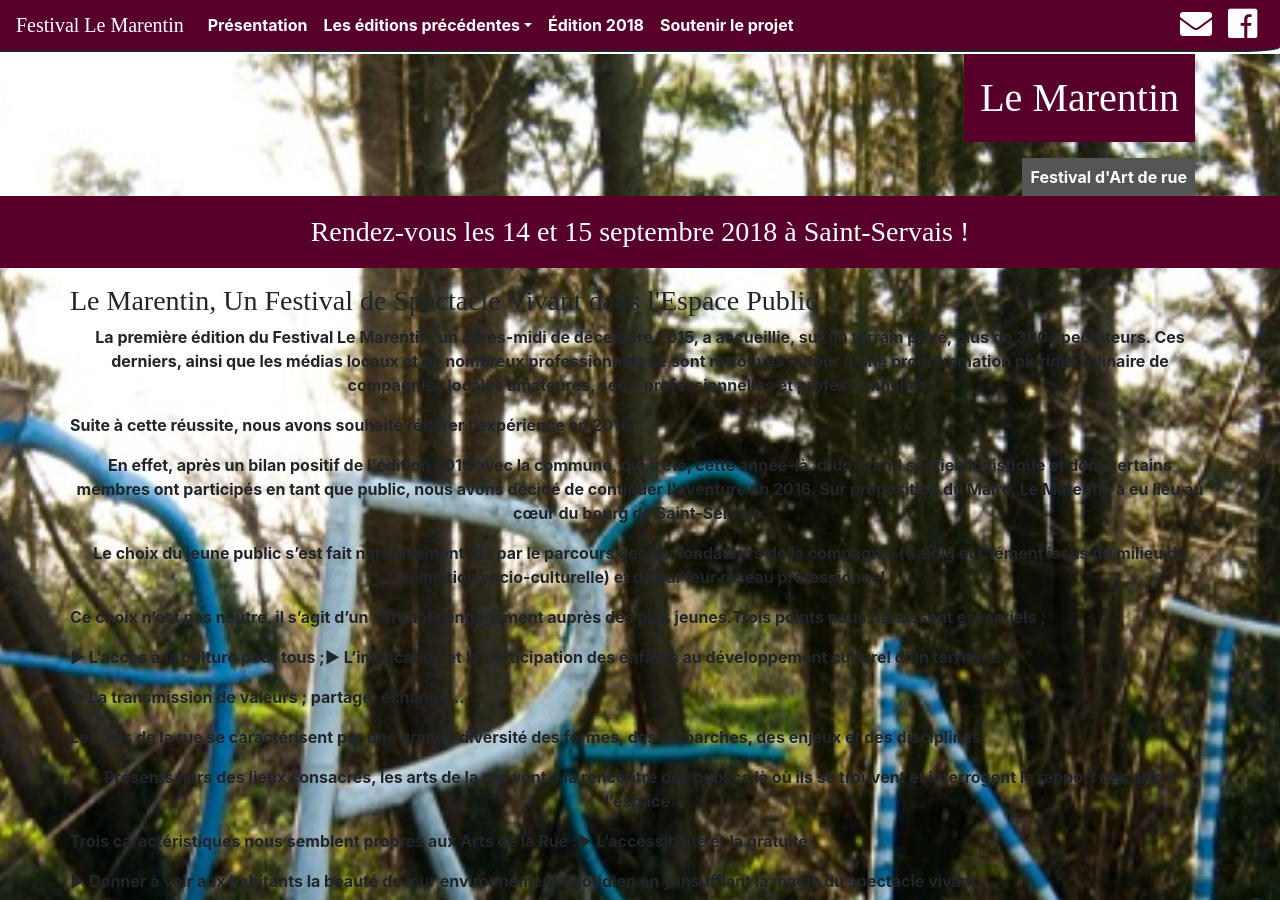
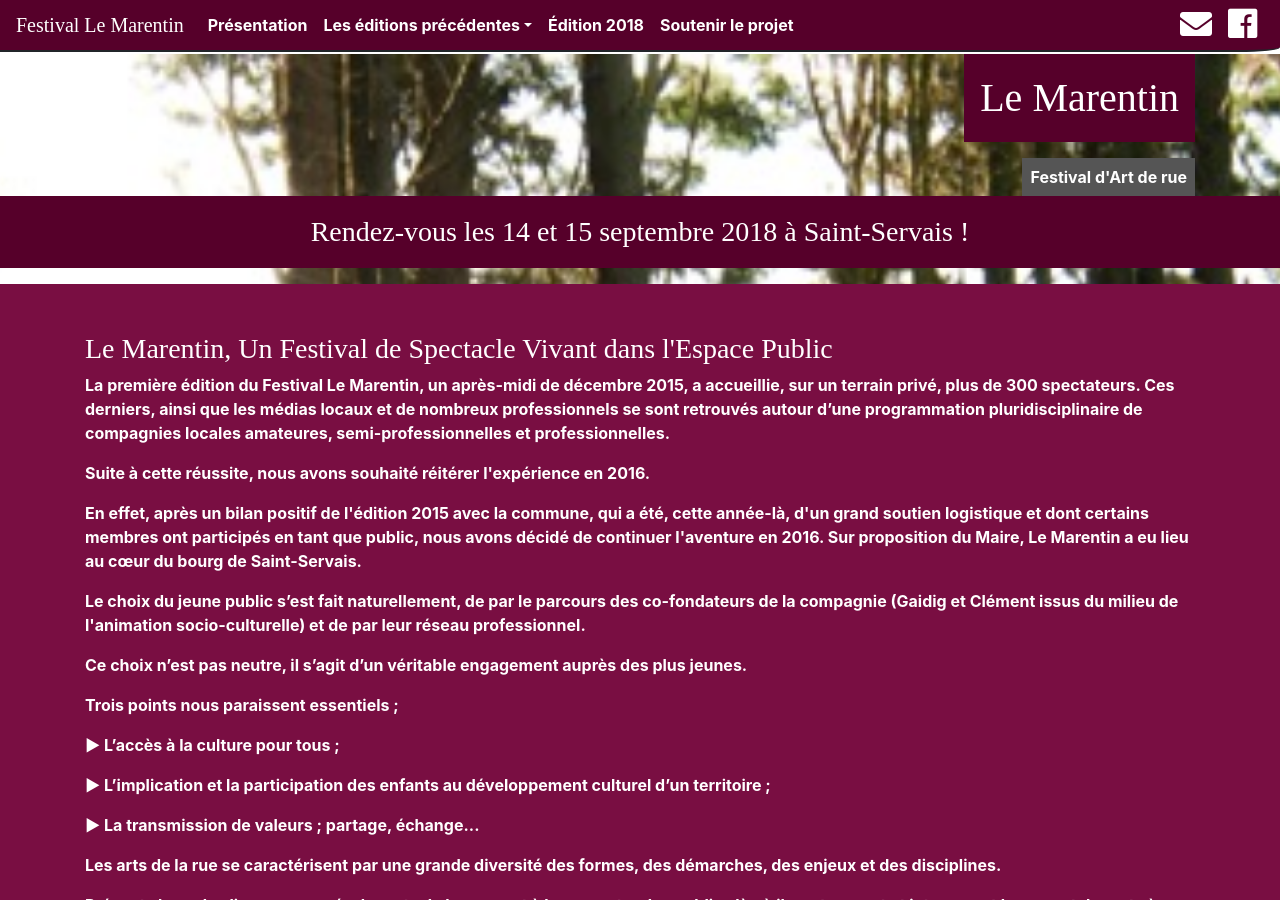
Before and after one commit to tibodut/marentin, a Jekyll site: the page built from index.html, in a window 1280 px wide and 900 px high. Built offline with Jekyll 4.4.1, drawn with Linux system fonts in a browser that asks for light colours; nearby versions of some CDN libraries; some web fonts are replaced.

Commit message:
Update index.html

```diff
--- a/index.html
+++ b/index.html
@@ -14,11 +14,8 @@ layout: default
  <div class="text-center"><h3 class="mt-auto mb-3 p-3 bg-primary text-light">Rendez-vous les 14 et 15 septembre 2018 à Saint-Servais !</h3>
 </div>
 
-    <div style="text-align:center;" background-color: rgba(255,255,255,.7>
-<div style="margin 16px 0px 8px;">
-
-<div id="le-marentin" class="container" text-justify padding-top padding-bottom>
-    <div class="row">
+<div id="le-marentin" class="bg-secondary padding-top padding-bottom text-white py-5">
+    <div class="container">
 
     <h3>Le Marentin, Un Festival de Spectacle Vivant dans l'Espace Public</h3>
 <p> La première édition du Festival Le Marentin, un après-midi de décembre 2015, a accueillie, sur un terrain privé, plus de 300 spectateurs. Ces derniers, ainsi que les médias locaux et de nombreux professionnels se sont retrouvés autour d’une programmation pluridisciplinaire de compagnies locales amateures, semi-professionnelles et professionnelles.</p>
```
